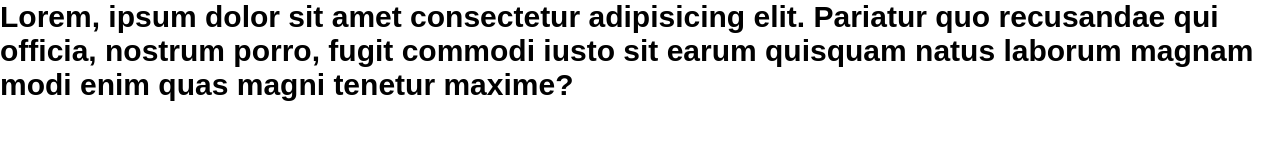
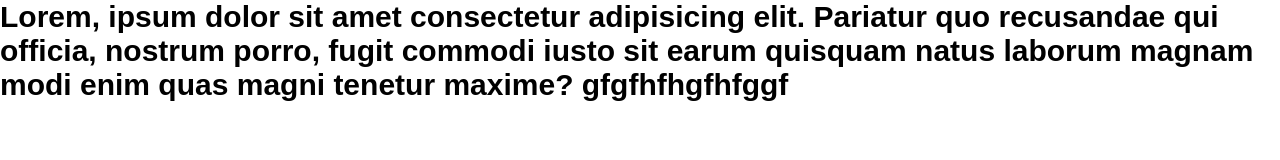
Before and after one commit to rybkavm/first-project, a plain HTML site: page index.html in a window 1280 px wide. Drawn offline with Linux system fonts and the light colour scheme; a web font is replaced by a local one.

Commit message:
Добавили текст в HTML

```diff
--- a/index.html
+++ b/index.html
@@ -13,7 +13,7 @@
     <div id="root">
       Lorem, ipsum dolor sit amet consectetur adipisicing elit. Pariatur quo
       recusandae qui officia, nostrum porro, fugit commodi iusto sit earum
-      quisquam natus laborum magnam modi enim quas magni tenetur maxime?
+      quisquam natus laborum magnam modi enim quas magni tenetur maxime? gfgfhfhgfhfggf
     </div>
   </body>
 </html>
```
Also changed, not shown: 1 other file.
